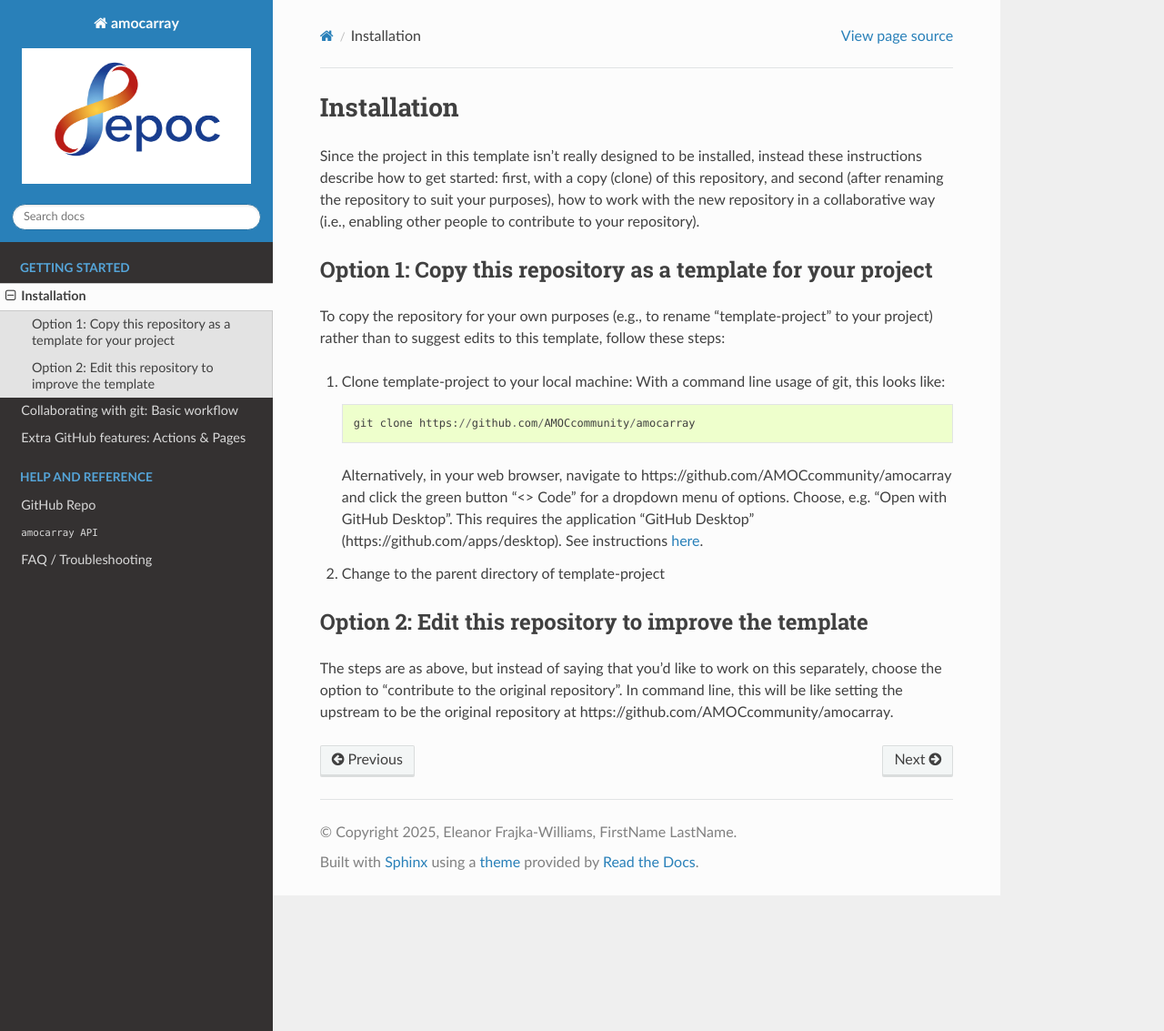
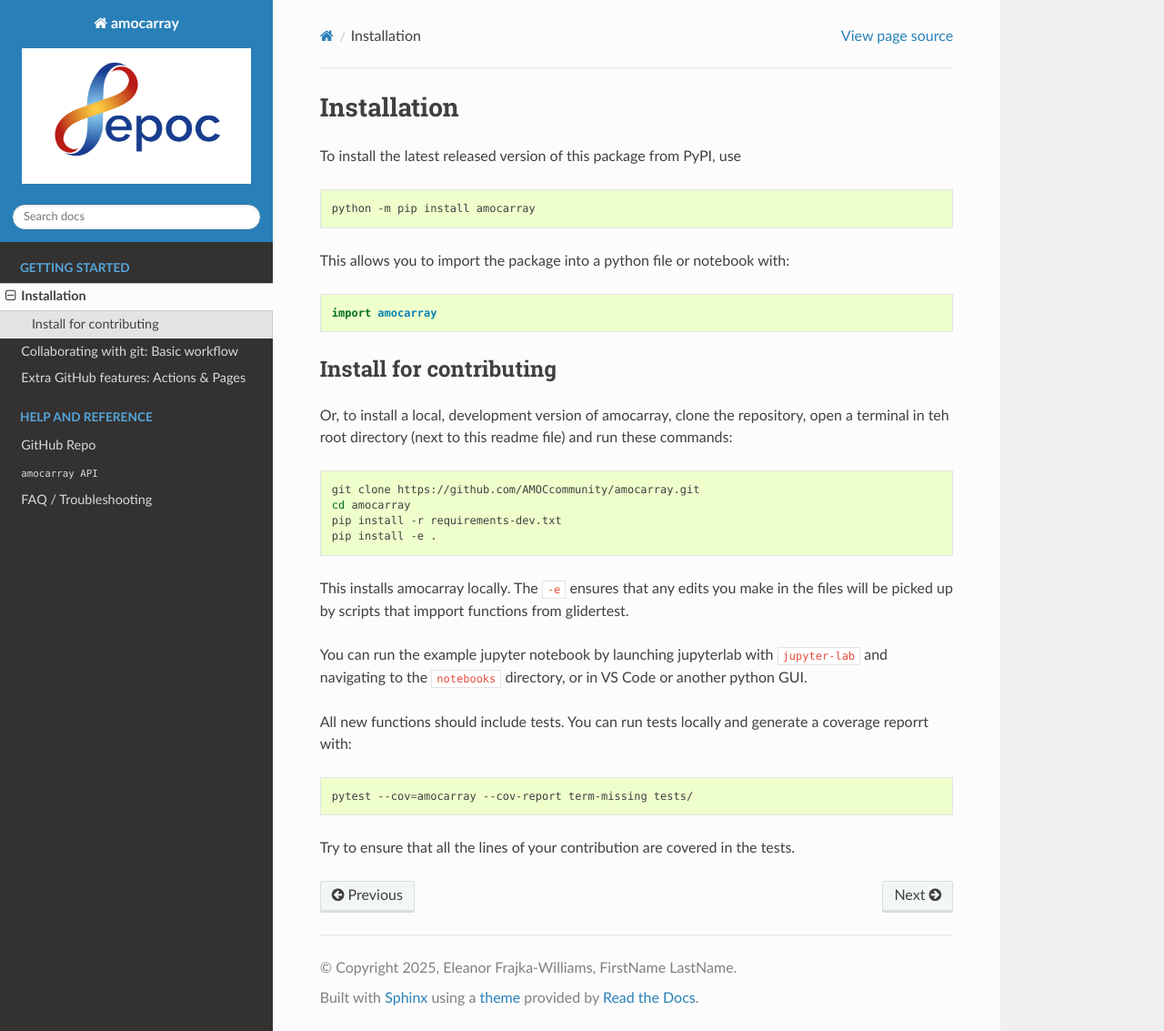
Before and after one commit to eleanorfrajka/MOC-transport, a Sphinx documentation site: the page built from docs/source/installation.md, in a window 1280 px wide and 1133 px high. Shown: the whole window at 91% size. Built offline with Sphinx 7.4.7 and the Read the Docs theme 3.1.0, drawn with Linux system fonts in a browser that asks for light colours; pages that are not in the unit, such as notebooks, are missing from menus.

Commit message:
[DOCS] add CITATION.cff and CONTRIBUTING.md

````diff
--- a/docs/source/installation.md
+++ b/docs/source/installation.md
@@ -1,19 +1,30 @@
 # Installation
 
-Since the project in this template isn't really designed to be installed, instead these instructions describe how to get started: first, with a copy (clone) of this repository, and second (after renaming the repository to suit your purposes), how to work with the new repository in a collaborative way (i.e., enabling other people to contribute to your repository).
+To install the latest released version of this package from PyPI, use
+```sh
+python -m pip install amocarray
+```
+This allows you to import the package into a python file or notebook with:
+```python
+import amocarray
+```
+### Install for contributing
 
-## Option 1: Copy this repository as a template for your project
-To copy the repository for your own purposes (e.g., to rename "template-project" to your project) rather than to suggest edits to this template, follow these steps:
+Or, to install a local, development version of amocarray, clone the repository, open a terminal in teh root directory (next to this readme file) and run these commands:
 
-1. Clone template-project to your local machine:
-    With a command line usage of git, this looks like:
-    ```
-    git clone https://github.com/AMOCcommunity/amocarray
-    ```
+```sh
+git clone https://github.com/AMOCcommunity/amocarray.git
+cd amocarray
+pip install -r requirements-dev.txt
+pip install -e .
+```
+This installs amocarray locally.  The `-e` ensures that any edits you make in the files will be picked up by scripts that impport functions from glidertest.
 
-    Alternatively, in your web browser, navigate to https://github.com/AMOCcommunity/amocarray and click the green button "<> Code" for a dropdown menu of options.  Choose, e.g. "Open with GitHub Desktop".  This requires the application "GitHub Desktop" (https://github.com/apps/desktop).  See instructions [here](https://docs.github.com/en/repositories/creating-and-managing-repositories/cloning-a-repository).
-2. Change to the parent directory of template-project
+You can run the example jupyter notebook by launching jupyterlab with `jupyter-lab` and navigating to the `notebooks` directory, or in VS Code or another python GUI.
 
-## Option 2: Edit this repository to improve the template
+All new functions should include tests.  You can run tests locally and generate a coverage reporrt with:
+```sh
+pytest --cov=amocarray --cov-report term-missing tests/
+```
 
-The steps are as above, but instead of saying that you'd like to work on this separately, choose the option to "contribute to the original repository".  In command line, this will be like setting the upstream to be the original repository at https://github.com/AMOCcommunity/amocarray.
+Try to ensure that all the lines of your contribution are covered in the tests.
````
Also changed, not shown: CONTRIBUTING.md (added, +153 -0 lines), README.md (+46 -1 lines), docs/source/conventions.md (added), 2 other files.
